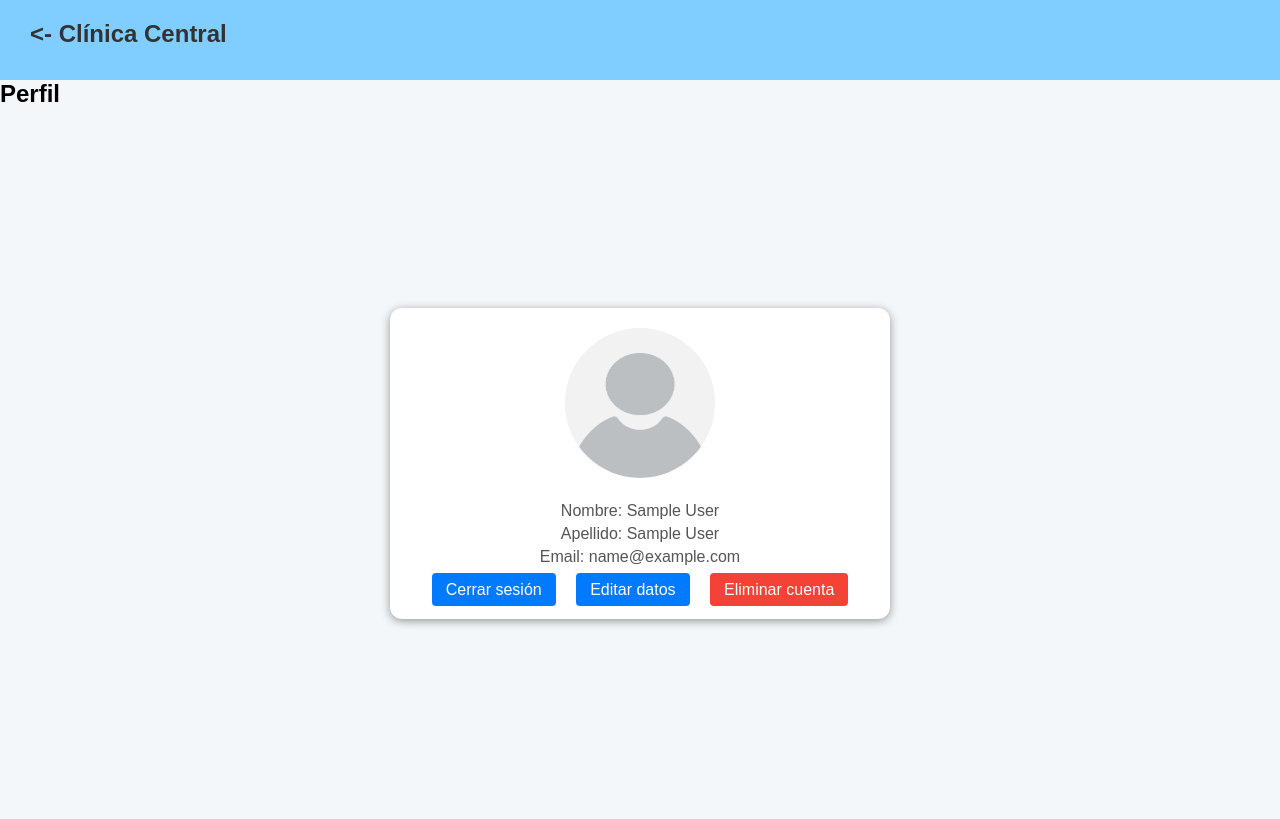
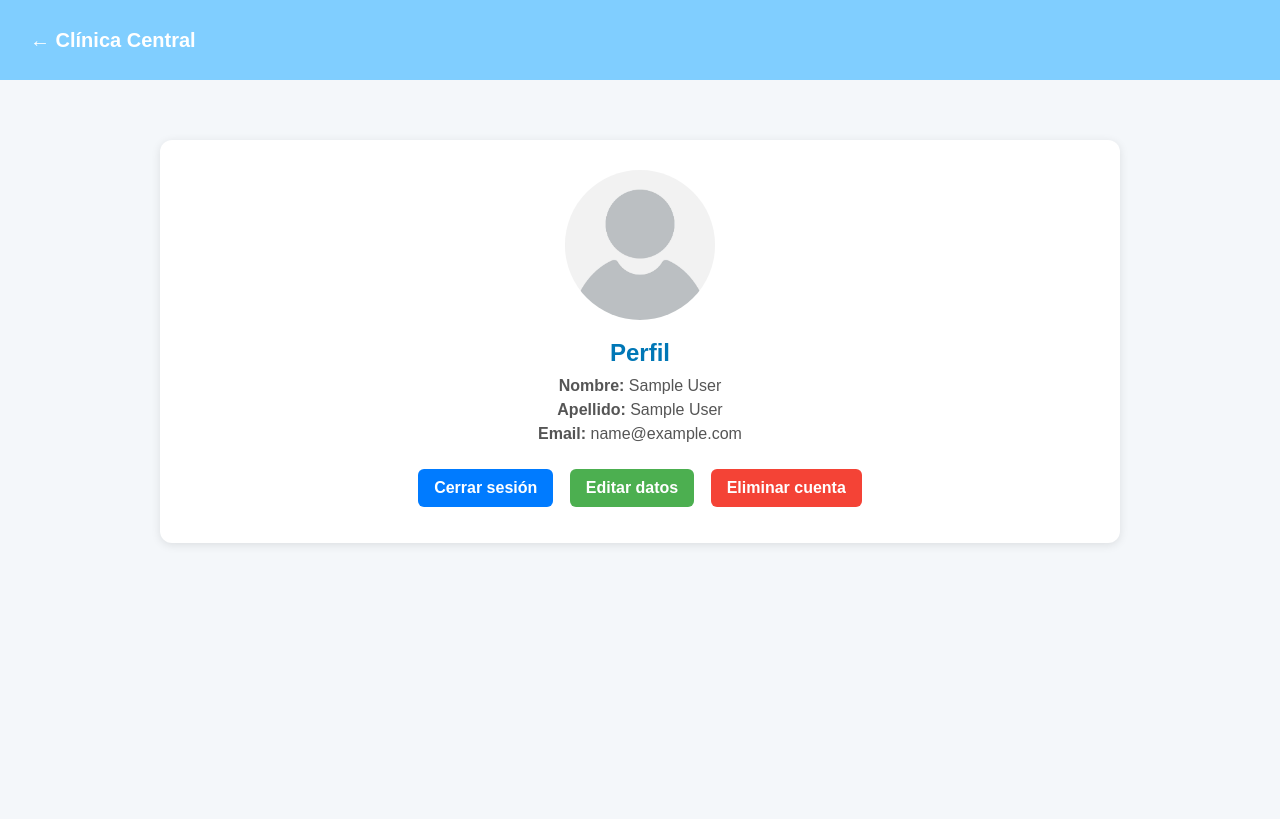
Before and after one commit to Geider10/TP_Integrador, a PHP site: page /userView/profile.php in a window 1280 px wide. After the commit the page ends 545 px from the top, so only its background shows below. Run offline with PHP 8.4, Linux system fonts and the light colour scheme; the visitor is signed in with stand-in values (Sample User, id 1); data that the repository does not hold is empty.

Commit message:
latest change

```diff
--- a/src/doctApi/deleteDoctor.php
+++ b/src/doctApi/deleteDoctor.php
@@ -5,14 +5,14 @@ if (!isset($_POST['id']) || empty($_POST['id'])) {
     die("Error: no se recibió el ID del doctor.");
 }
 
-$id = intval($_POST['id']);
+$id = $_POST['id'];
 
 $sql = "DELETE FROM doctores WHERE id = ?";
 $stmt = $conn->prepare($sql);
 $stmt->bind_param("i", $id);
 
 if ($stmt->execute()) {
-    header("Location: ../../public/view/doctores.php?msg=deleted");
+    header("Location: ../../view/doctorView/doctores.php");
     exit();
 } else {
     die("Error al eliminar: " . $conn->error);
--- a/view/acerca.php
+++ b/view/acerca.php
@@ -29,9 +29,6 @@ $nameUser = $isLogedIn ? $_SESSION["user_name"] : null;
             <a href="index.php">Inicio</a>
             <a href="turnView/Solicitar_turnos.php">Turnos</a>
             <a href="doctorView/doctores.php">Doctores</a>
-            <?php if ($userRole == 1): ?>
-            <a href="turnView/Listar_turnos.php">Gestionar</a>
-            <?php endif; ?>
             <a href="#">Acerca de Nosotros</a>
         </nav>
         <?php if (!$isLogedIn): ?>
--- a/view/style/index.css
+++ b/view/style/index.css
@@ -76,7 +76,7 @@ body {
   background: linear-gradient(135deg, #4db6ac, #81d4fa);
   color: white;
   text-align: center;
-  padding: 4rem 2rem;
+  padding: 8rem 4rem;
 }
 .hero h1 {
   font-size: 2.5rem;
@@ -312,7 +312,7 @@ section h2 {
 .stats-title {
   font-size: 2rem;
   font-weight: 700;
-  margin-bottom: 0.5rem;
+  margin-bottom: 2rem;
   color: #333;
 
 }
--- a/view/style/userStyle/profile.css
+++ b/view/style/userStyle/profile.css
@@ -1,92 +1,139 @@
-*{
+* {
   margin: 0;
   padding: 0;
   box-sizing: border-box;
 }
-body{
+
+body {
   font-family: Arial, sans-serif;
   background-color: #f4f7fa;
+  color: #333;
 }
-header {
+
+.header {
   background-color: #80CEFF;
   padding: 20px 30px;
-  width: 100%;
   height: 80px;
+  display: flex;
+  align-items: center;
 }
-header a {
+
+.back-link {
   text-decoration: none;
-  color: #333;
+  color: #fff;
+  font-size: 20px;
+  font-weight: bold;
+  transition: 0.3s;
+}
 
+.back-link:hover {
+  color: #e3f2fd;
+}
+
+.main-content {
+  max-width: 1000px;
+  margin: 40px auto;
+  padding: 20px;
 }
 
 .profile-container {
-  max-width: 500px;
   background: #fff;
-  padding: 20px;
-  margin: 200px auto;
+  padding: 30px;
   border-radius: 12px;
-  box-shadow: 0 2px 10px rgba(0,0,0,0.4);
+  box-shadow: 0 2px 10px rgba(0,0,0,0.1);
   text-align: center;
+  margin-bottom: 40px;
 }
 
-.profile-container img {
+.profile-avatar {
   border-radius: 50%;
+  width: 150px;
+  height: 150px;
+  object-fit: cover;
   margin-bottom: 15px;
 }
 
 .profile-container h2 {
+  color: #0077b6;
   margin-bottom: 10px;
 }
 
 .profile-container p {
   color: #555;
-  margin: 5px 0;
+  margin: 6px 0;
+  font-size: 16px;
 }
-.profile-container a {
-  margin: 8px;
-  padding: 8px 14px;
+
+.profile-actions {
+  margin-top: 20px;
+}
+
+.btn {
+  display: inline-block;
+  margin: 6px;
+  padding: 10px 16px;
   border: none;
+  border-radius: 6px;
+  text-decoration: none;
   color: white;
-  border-radius: 4px;
-  text-decoration: none;
-  cursor: pointer;
+  font-weight: bold;
+  transition: 0.3s;
 }
-.profile-actions {
-  margin-top: 15px;
-}
+
 .btn-logout {
   background-color: #007bff;
 }
+
 .btn-edit {
-  background-color: #007bff;
+  background-color: #4caf50;
 }
+
 .btn-delete {
   background-color: #f44336;
 }
 
-table {
+.btn:hover {
+  opacity: 0.85;
+  transform: scale(1.05);
+}
+
+.turnos-section {
+  background: #fff;
+  padding: 25px;
+  border-radius: 12px;
+  box-shadow: 0 2px 10px rgba(0,0,0,0.1);
+}
+
+.turnos-section h2 {
+  margin-bottom: 15px;
+  color: #0077b6;
+  text-align: center;
+}
+
+.turnos-table {
   width: 100%;
   border-collapse: collapse;
-  background: #fff;
-  border-radius: 8px;
-  overflow: hidden;
+  font-size: 15px;
 }
 
-th {
-  background: #80deea;
-  padding: 10px;
+.turnos-table th {
+  background: #80CEFF;
+  color: white;
+  padding: 12px;
+  text-align: left;
 }
 
-td {
+.turnos-table td {
   padding: 10px;
-  border-top: 1px solid #b3e5fc;
+  border-bottom: 1px solid #e0f7fa;
 }
-td a, button{
+
+.turnos-table tr:hover {
+  background-color: #f1faff;
+}
+
+.turnos-table td .btn {
   margin: 4px;
-  padding: 8px 14px;
-  border: none;
-  color: white;
-  border-radius: 4px;
-  text-decoration: none;
-  cursor: pointer;
+  padding: 8px 12px;
+  font-size: 14px;
 }
--- a/view/turnView/Solicitar_turnos.php
+++ b/view/turnView/Solicitar_turnos.php
@@ -26,9 +26,6 @@ $doctores = $conn->query("SELECT * FROM doctores ORDER BY nombre");
       <a href="../index.php">Inicio</a>
       <a href="../turnView/Solicitar_turnos.php">Turnos</a>
       <a href="../doctorView/doctores.php">Doctores</a>
-      <?php if ($userRole == 1): ?>
-        <a href="turnView/Listar_turnos.php">Gestionar</a>
-      <?php endif; ?>
       <a href="../acerca.php">Acerca de Nosotros</a>
     </nav>
     <?php if (!$isLogedIn): ?>
--- a/view/userView/profile.php
+++ b/view/userView/profile.php
@@ -28,29 +28,32 @@ $turnosUser = $conn->query("SELECT t.id ,e.nombre AS especialidad, d.nombre AS d
 </head>
 <body>
   <header class="header">
-  <div>
-      <a href="../index.php">
-          <h2><- Clínica Central</h2>
+    <div class="header-content">
+      <a href="../index.php" class="back-link">
+        ← Clínica Central
       </a>
     </div>
   </header>
 
+  <main class="main-content">
+    <section class="profile-container">
+      <img src="../img/usuario.jpg" alt="User Avatar" class="profile-avatar">
       <h2>Perfil</h2>
-  <div class="profile-container">
-    <img src="../img/usuario.jpg" alt="User Avatar" width="150" height="150">
-    <p>Nombre: <?= $name ?></p>
-    <p>Apellido: <?= $lastName?></p>
-    <p>Email: <?= $email?></p>
+      <p><strong>Nombre:</strong> <?= htmlspecialchars($name) ?></p>
+      <p><strong>Apellido:</strong> <?= htmlspecialchars($lastName) ?></p>
+      <p><strong>Email:</strong> <?= htmlspecialchars($email) ?></p>
+
       <div class="profile-actions">
-      <a href="../../src/userApi/logout.php" class="btn-logout">Cerrar sesión</a>
-      <a href="./updateUser.php" class="btn-edit">Editar datos</a>
-      <a href="../../src/userApi/delete.php?id=<?= $id?>"class="btn-delete">Eliminar cuenta</a>
+        <a href="../../src/userApi/logout.php" class="btn btn-logout">Cerrar sesión</a>
+        <a href="./updateUser.php" class="btn btn-edit">Editar datos</a>
+        <a href="../../src/userApi/delete.php?id=<?= $id?>" class="btn btn-delete">Eliminar cuenta</a>
       </div>
-  </div>
+    </section>
 
     <?php if ($userRole == 2): ?>
-    <h2>Turnos Registrados</h2>
-    <table border="1">
+      <section class="turnos-section">
+        <h2>Mis Turnos</h2>
+        <table class="turnos-table">
           <thead>
             <tr>
               <th>Especialidad</th>
@@ -60,7 +63,7 @@ $turnosUser = $conn->query("SELECT t.id ,e.nombre AS especialidad, d.nombre AS d
               <th>Acciones</th>
             </tr>
           </thead>
-      <tbody id="tablaTurnos">
+          <tbody>
             <?php while ($turno = $turnosUser->fetch_assoc()): ?>
               <tr>
                 <td><?= htmlspecialchars($turno['especialidad']) ?></td>
@@ -68,18 +71,14 @@ $turnosUser = $conn->query("SELECT t.id ,e.nombre AS especialidad, d.nombre AS d
                 <td><?= htmlspecialchars($turno['fecha']) ?></td>
                 <td><?= htmlspecialchars($turno['hora']) ?></td>
                 <td>
-                <button class="btn-edit"
-                  data-id="<?= $row['id'] ?>"
-                  data-name="<?= $row['nombre'] ?>">
-                  Editar
-                </button>
-              <a class="btn-delete" href="../../src/turnApi/eliminar_turnos.php?id=<?= $turno['id'] ?>">Cancelar</a>
+                  <a class="btn btn-delete" href="../../src/turnApi/eliminar_turnos.php?id=<?= $turno['id'] ?>">Cancelar</a>
                 </td>
               </tr>
             <?php endwhile; ?>
           </tbody>
         </table>
+      </section>
     <?php endif; ?>
-
+  </main>
 </body>
 </html>
```
Also changed, not shown: view/doctorView/doctores.php (+10 -24 lines), view/index.php (+2 -8 lines), view/style/acercaDe.css (+6 -6 lines), view/style/doctorStyle/doctores.css (+6 -6 lines). Lines whose indentation alone changed are shown as unchanged.
